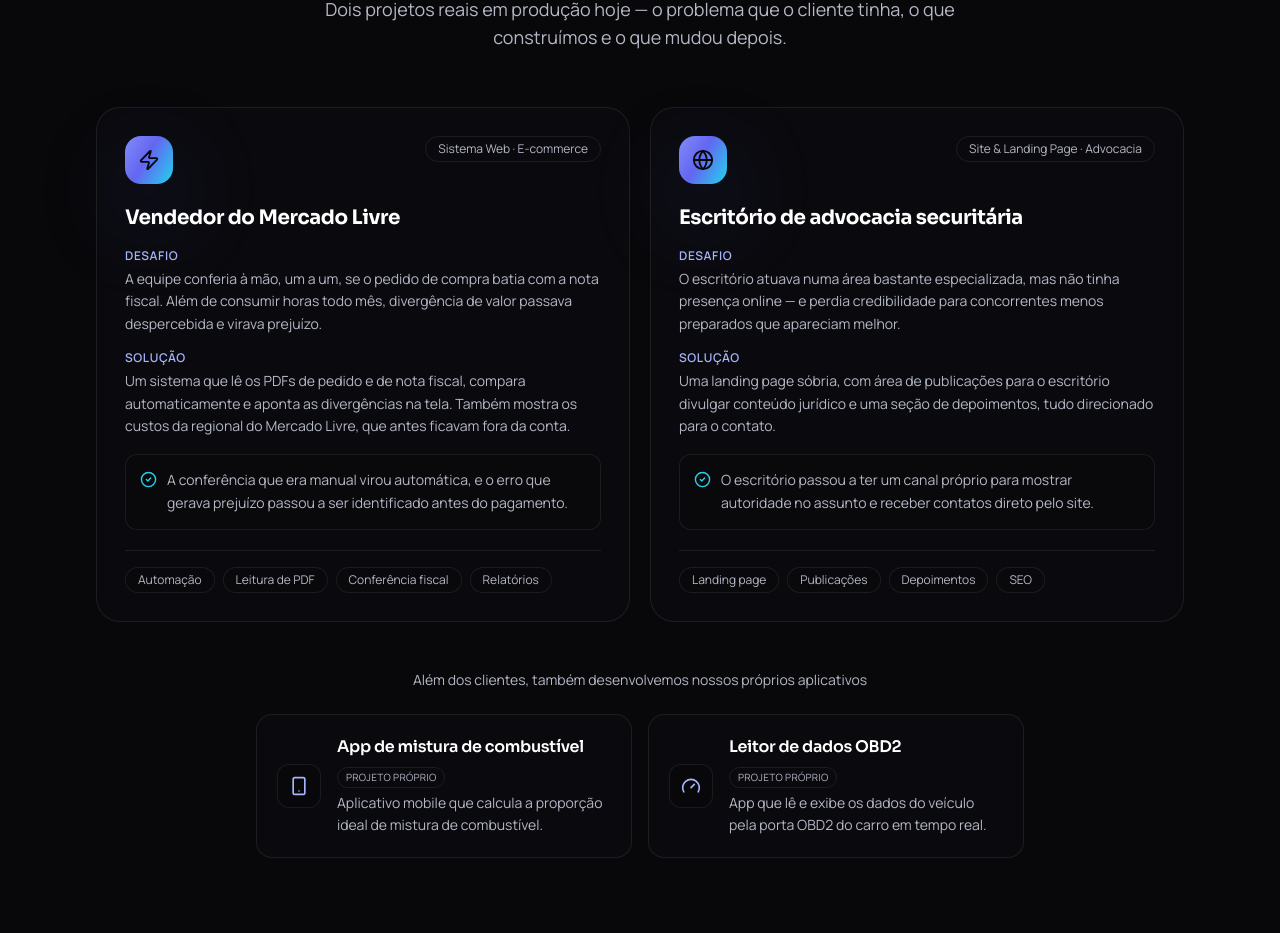
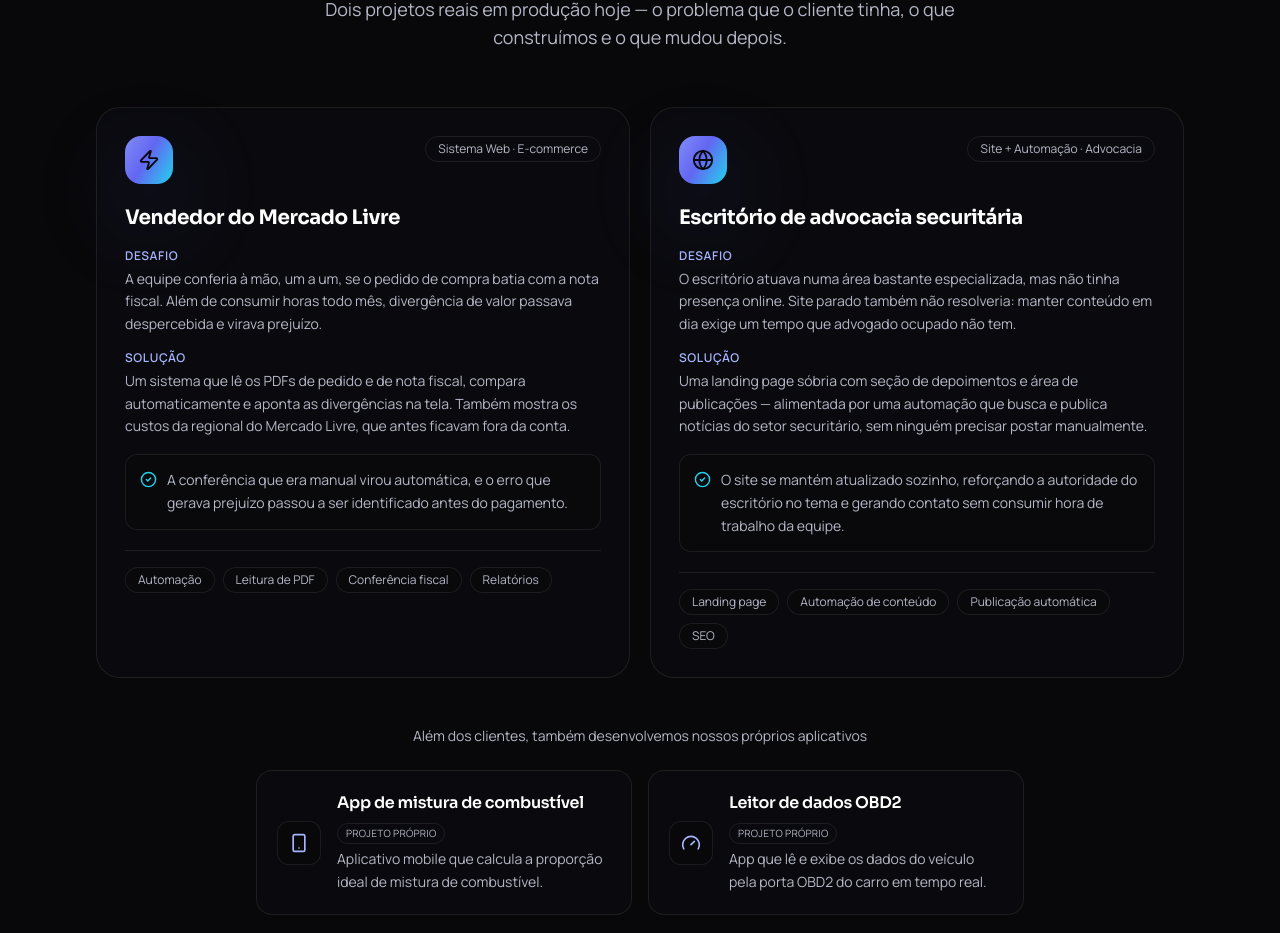
Before and after one commit to masamps/samtech-landing, a React (Vite) app: page / in a window 1280 px wide. Shown: the part 3376-4309 px from the top of the page. Built offline with nearby package versions, Linux system fonts and the light colour scheme; no server answers.

Commit message:
Incluir a automação de publicações no case de advocacia
O escritório também recebeu uma automação que busca e publica notícias do
setor securitário, o que faltava no texto e mudava o peso do case: deixa de
ser apenas um site e passa a demonstrar automação, o serviço principal.

```diff
--- a/src/data/site.js
+++ b/src/data/site.js
@@ -138,16 +138,16 @@ export const cases = [
   },
   {
     client: "Escritório de advocacia securitária",
-    type: "Site & Landing Page",
+    type: "Site + Automação",
     segment: "Advocacia",
     icon: "Globe",
     challenge:
-      "O escritório atuava numa área bastante especializada, mas não tinha presença online — e perdia credibilidade para concorrentes menos preparados que apareciam melhor.",
+      "O escritório atuava numa área bastante especializada, mas não tinha presença online. Site parado também não resolveria: manter conteúdo em dia exige um tempo que advogado ocupado não tem.",
     solution:
-      "Uma landing page sóbria, com área de publicações para o escritório divulgar conteúdo jurídico e uma seção de depoimentos, tudo direcionado para o contato.",
+      "Uma landing page sóbria com seção de depoimentos e área de publicações — alimentada por uma automação que busca e publica notícias do setor securitário, sem ninguém precisar postar manualmente.",
     result:
-      "O escritório passou a ter um canal próprio para mostrar autoridade no assunto e receber contatos direto pelo site.",
-    tags: ["Landing page", "Publicações", "Depoimentos", "SEO"],
+      "O site se mantém atualizado sozinho, reforçando a autoridade do escritório no tema e gerando contato sem consumir hora de trabalho da equipe.",
+    tags: ["Landing page", "Automação de conteúdo", "Publicação automática", "SEO"],
   },
 ];
 
```
